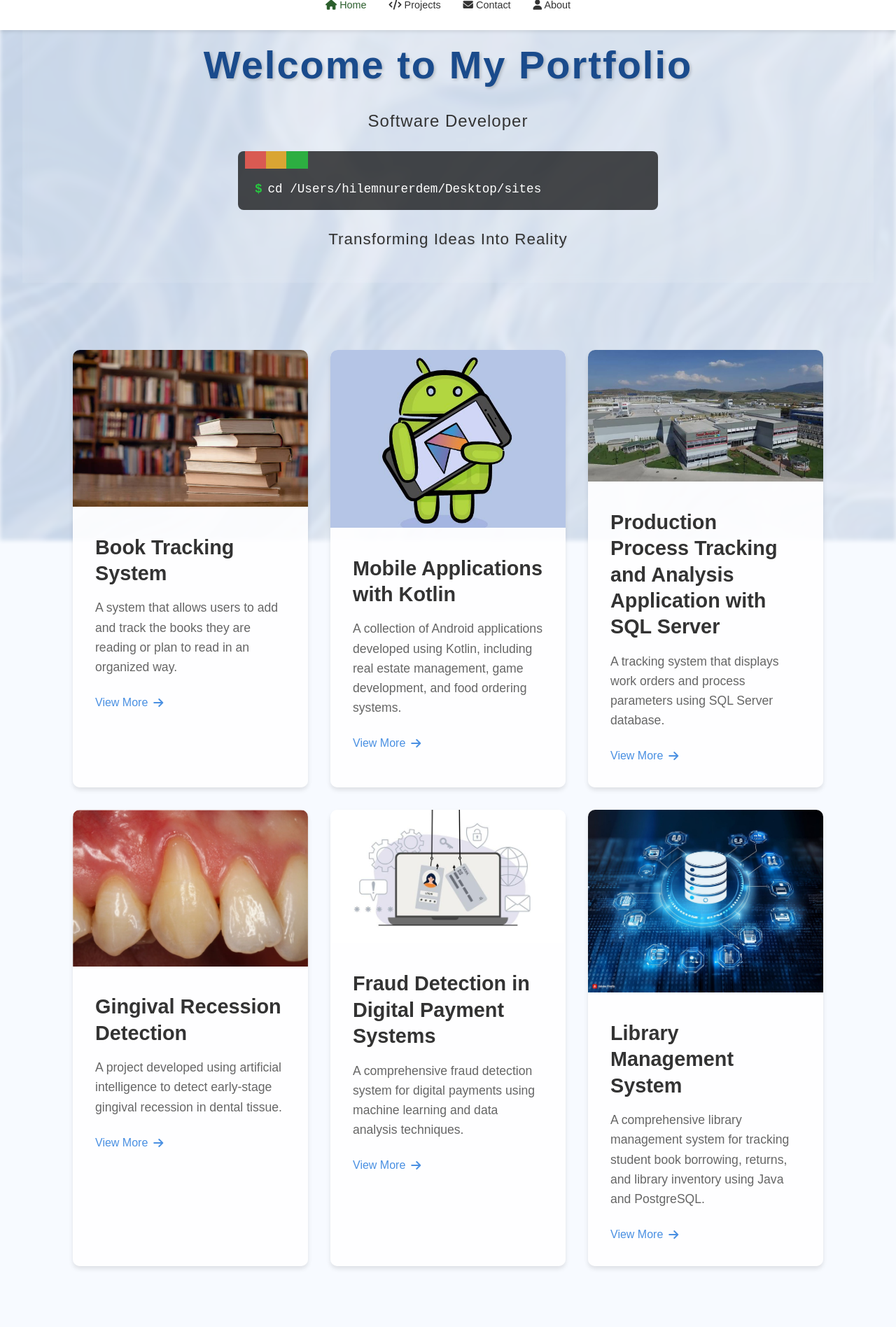
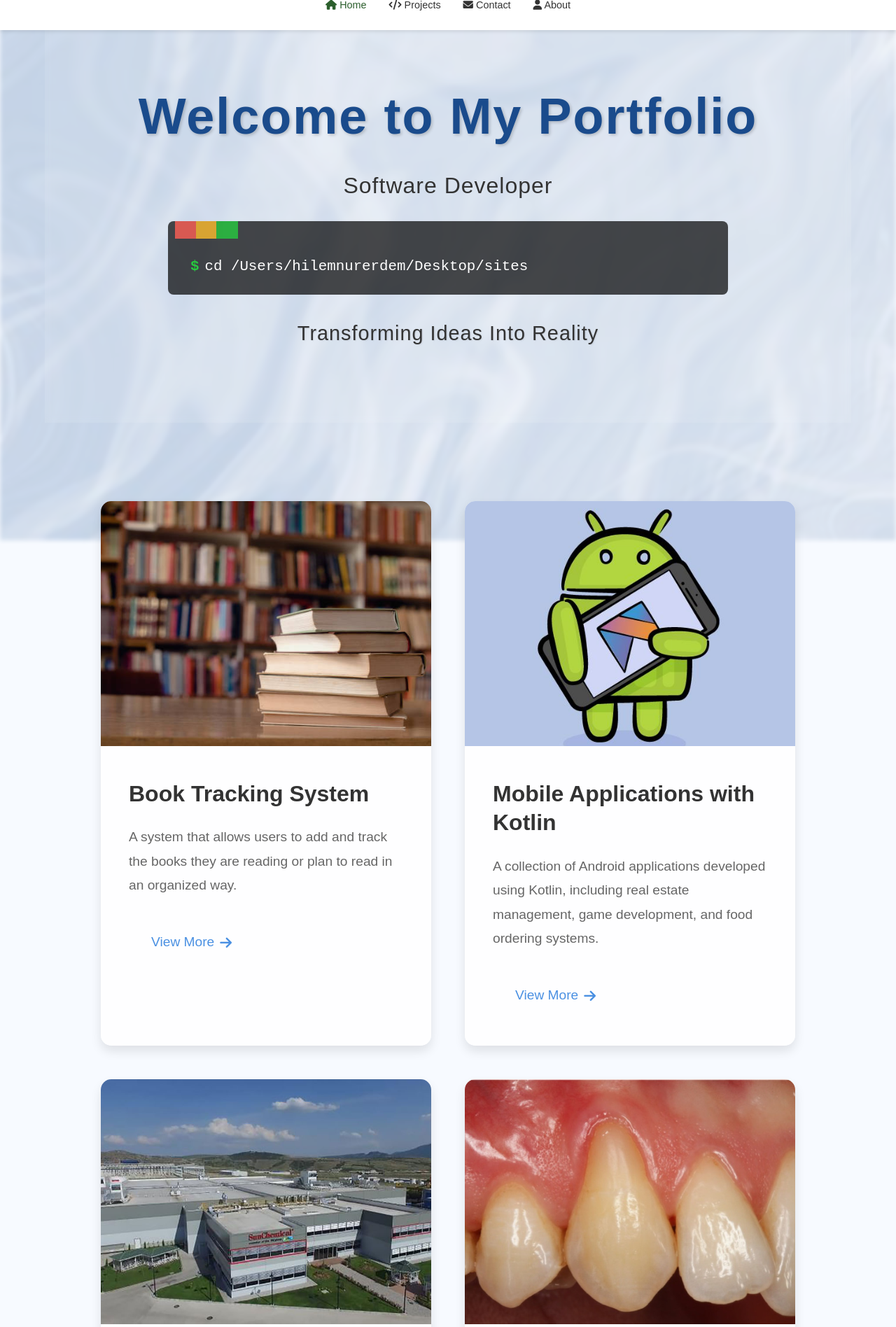
Before and after one commit to hilemnurerdem/sites, a PHP site: page / in a window 1280 px wide. Shown: the part 28-1924 px from the top of the page at 70% size. Run offline with PHP 8.4, Linux system fonts and the light colour scheme.

Commit message:
Masaüstü görünümü için boyutlar büyütüldü

```diff
--- a/css/style.css
+++ b/css/style.css
@@ -1810,3 +1810,85 @@ img {
         font-size: 1rem;
     }
 }
+
+/* Banner Styles - Desktop */
+@media (min-width: 1024px) {
+    .banner {
+        height: 600px;
+    }
+
+    .banner-content {
+        max-width: 1000px;
+    }
+
+    .banner-content h1 {
+        font-size: 4.5rem;
+    }
+
+    .banner-content p {
+        font-size: 2rem;
+    }
+
+    .typing-text {
+        font-size: 1.8rem;
+        margin-top: 2rem;
+    }
+
+    .code-text {
+        max-width: 800px;
+        padding: 1.5rem 2rem;
+    }
+
+    .code-line {
+        font-size: 1.3rem;
+    }
+}
+
+/* Projects Grid - Desktop */
+@media (min-width: 1024px) {
+    .projects-container {
+        max-width: 1400px;
+        grid-template-columns: repeat(2, 1fr);
+        gap: 3rem;
+        padding: 3rem;
+    }
+
+    .project-card {
+        background: rgba(255, 255, 255, 0.95);
+        border-radius: 15px;
+        box-shadow: 0 8px 15px rgba(0,0,0,0.1);
+    }
+
+    .project-card img {
+        height: 350px;
+        object-fit: cover;
+    }
+
+    .project-info {
+        padding: 2.5rem;
+    }
+
+    .project-info h2 {
+        font-size: 2rem;
+        margin-bottom: 1.5rem;
+    }
+
+    .project-info p {
+        font-size: 1.2rem;
+        line-height: 1.8;
+        margin-bottom: 2rem;
+    }
+
+    .view-more {
+        font-size: 1.2rem;
+        padding: 1rem 2rem;
+        border-radius: 10px;
+    }
+}
+
+/* Main Content - Desktop */
+@media (min-width: 1024px) {
+    .main-content {
+        padding: 2rem 4rem;
+    }
+}
```
